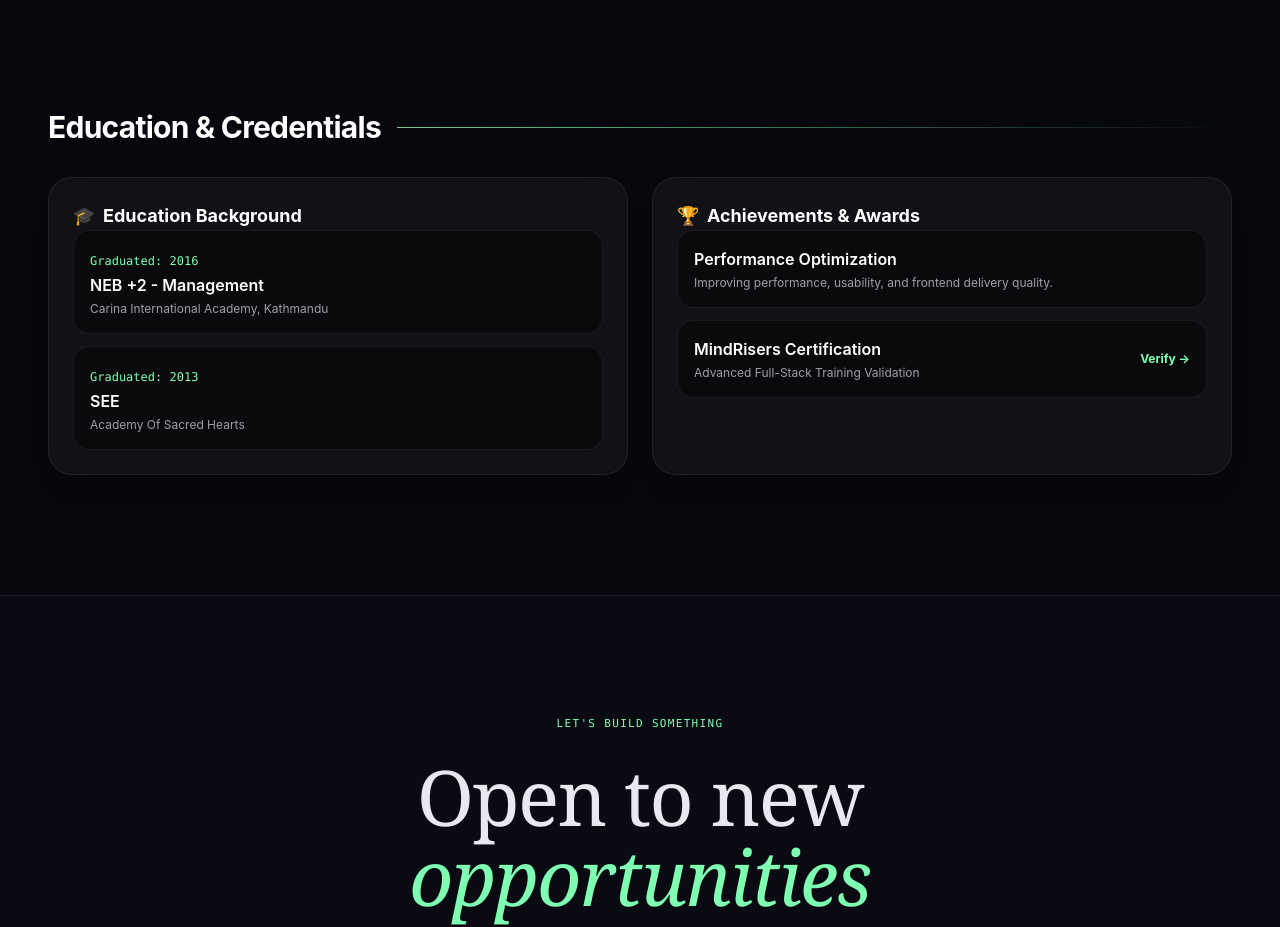
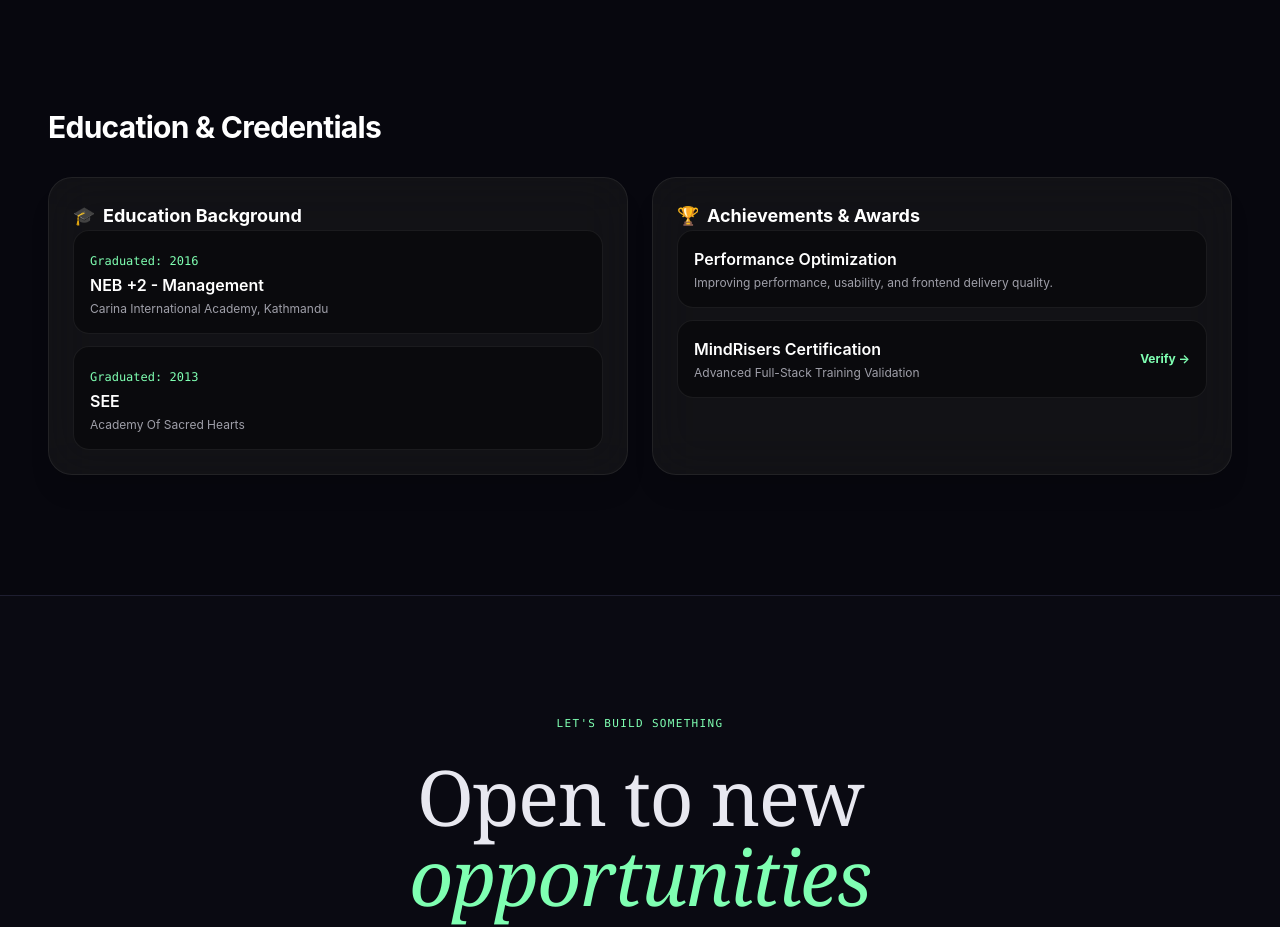
Before and after one commit to sujitshahi/PORTFOLIO, a Next.js app: page / in a window 1280 px wide. Shown: the part 2680-3607 px from the top of the page. Built offline with nearby package versions, Linux system fonts and the light colour scheme.

Commit message:
changes in education section

```diff
--- a/src/app/components/Education/Education.tsx
+++ b/src/app/components/Education/Education.tsx
@@ -15,13 +15,13 @@ export default function Education() {
           >
             Education & Credentials
           </m.h2>
-          <m.div
+          {/* <m.div
             initial={{ scaleX: 0 }}
             whileInView={{ scaleX: 1 }}
             viewport={{ once: true }}
             transition={{ duration: 0.8 }}
-            className="h-px origin-left flex-1 bg-linear-to-r from-[#7fffb2]/80 via-[#7fffb2]/40 to-transparent"
-          />
+            // className="h-px origin-left flex-1 bg-linear-to-r from-[#7fffb2]/80 via-[#7fffb2]/40 to-transparent"
+          /> */}
         </div>
 
         <div className="grid grid-cols-1 md:grid-cols-2 gap-6">
--- a/src/app/layout.tsx
+++ b/src/app/layout.tsx
@@ -9,7 +9,7 @@ export const metadata: Metadata = {
 export default function RootLayout({ children }: { children: React.ReactNode }) {
   return (
     <html lang="en" data-scroll-behavior="smooth">
-      <body>{children}</body>
+      <body suppressHydrationWarning>{children}</body>
     </html>
   )
 }
```
